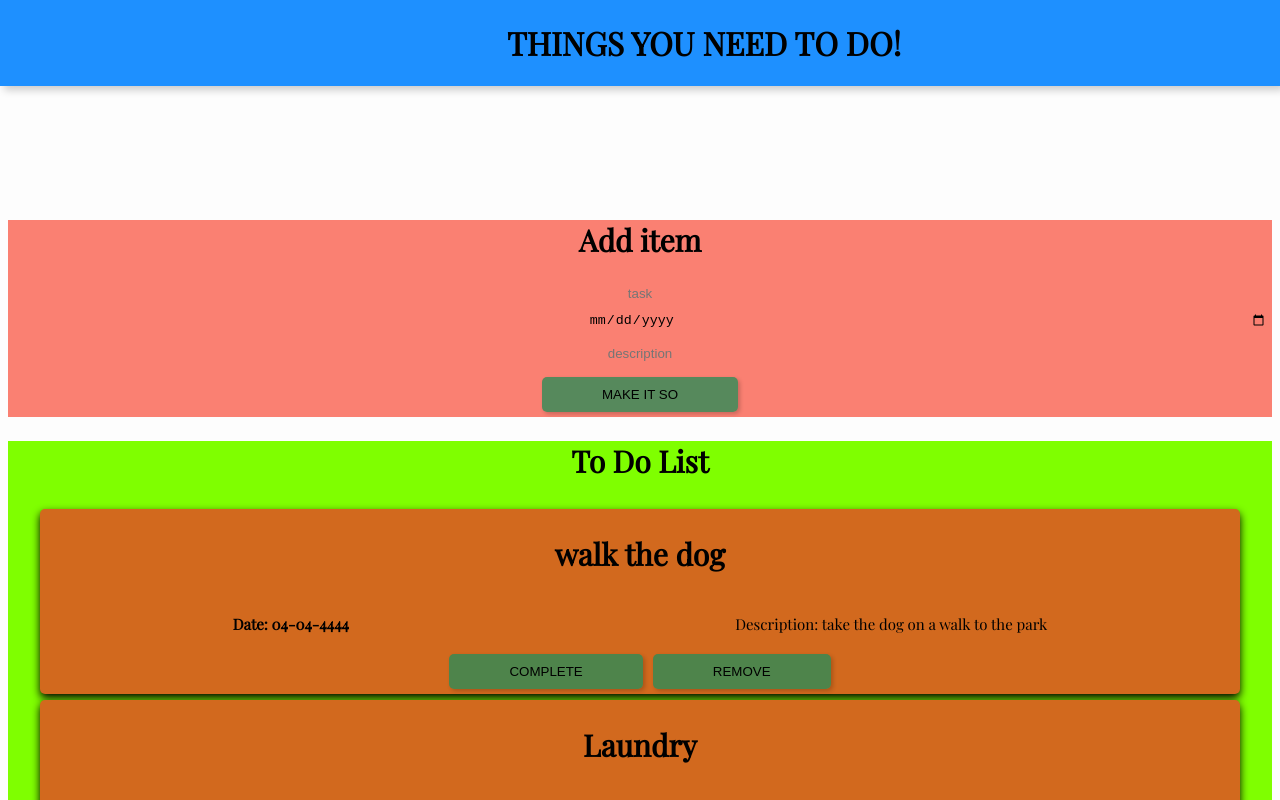
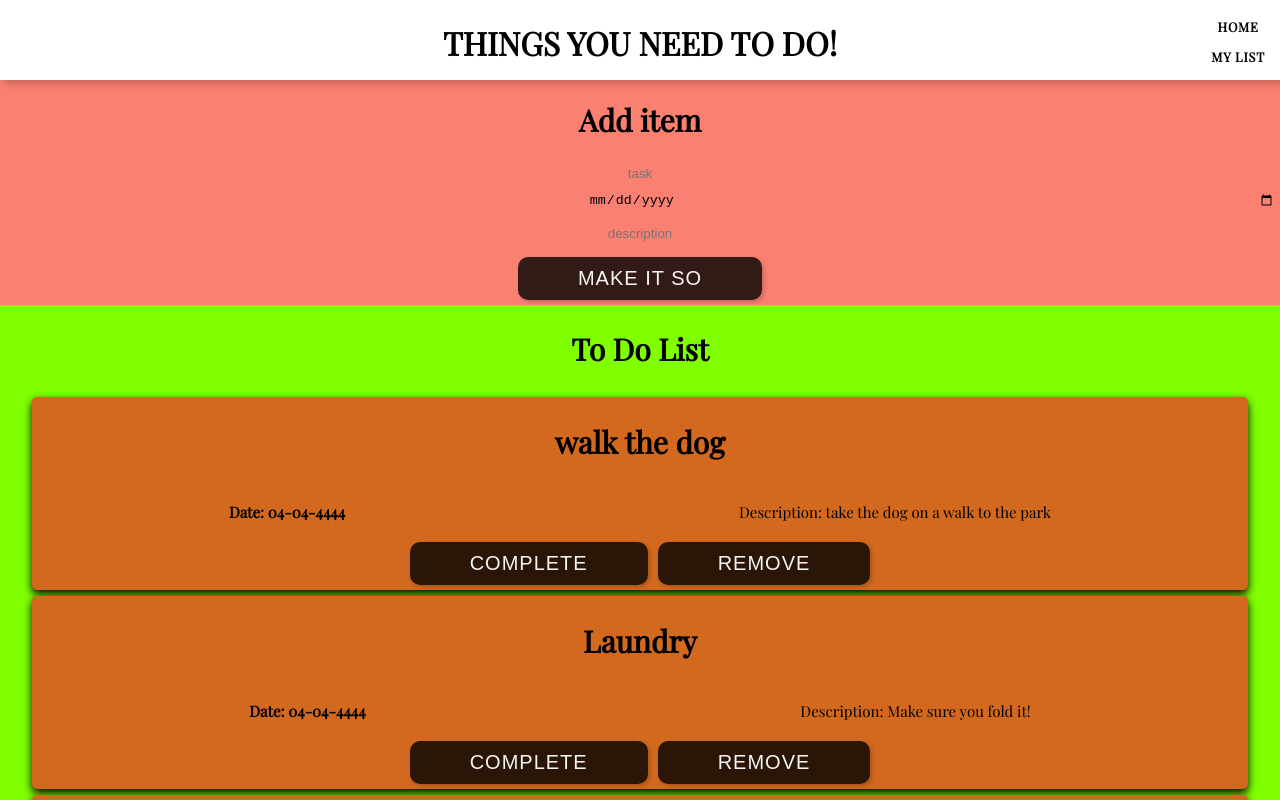
Before and after one commit to Spiritusanti/ToDoApp, a React (Create React App) app: page /todo in a window 1280 px wide. Shown: the top 800 px of the page. Built offline with nearby package versions, Linux system fonts and the light colour scheme.

Commit message:
added react router and react router dom to project. Started linking between pages and updating styling for header adding nav elements

```diff
--- a/package.json
+++ b/package.json
@@ -10,6 +10,7 @@
     "react": "^17.0.2",
     "react-dom": "^17.0.2",
     "react-router": "^5.2.0",
+    "react-router-dom": "^5.2.0",
     "react-scripts": "4.0.3",
     "web-vitals": "^1.1.1"
   },
--- a/src/App.scss
+++ b/src/App.scss
@@ -1,8 +1,10 @@
 .App {
+    position: absolute;
+    left: 0px;
+    top: 0px;
+    right: 0px;
+    bottom: 0px;
     text-align: center;
-
-    .content {
-        position: relative;
-        top: 25vh;
-    }
+    width: 100%;
+    height: 100%;
 }
--- a/src/components/CustomButton/CustomButton.component.js
+++ b/src/components/CustomButton/CustomButton.component.js
@@ -1,11 +1,14 @@
 import React from 'react';
 import './CustomButton.styles.scss';
+import { Link } from 'react-router-dom';
 
 
-const CustomButton = ({ text }) => {
+const CustomButton = ({ text, route }) => {
     return (
         <div className='custom-button-container'>
-            <button>{text}</button>
+            <Link to={route}>
+                <button>{text}</button>
+            </Link>
         </div>
     );
 }
--- a/src/components/CustomButton/CustomButton.styles.scss
+++ b/src/components/CustomButton/CustomButton.styles.scss
@@ -2,12 +2,15 @@
 
     button {padding: 10px 60px;
     margin: 5px;
-    border-radius: 5px;
+    border-radius: 10px;
     border: none;
     box-shadow: 2px 2px 4px rgba($color: black, $alpha: 0.2);
     cursor: pointer;
-    background: rgba($color: seagreen, $alpha: 0.8);
+    background: rgba($color: black, $alpha: 0.8);
     text-transform: uppercase;
+    color: whitesmoke;
+    font-size: 20px;
+    letter-spacing: 1px;
     }
 
     &:hover {
--- a/src/components/Header/Header.component.js
+++ b/src/components/Header/Header.component.js
@@ -1,11 +1,20 @@
 import React from 'react';
 import './Header.styles.scss'
+import { Link } from 'react-router-dom';
 
 const Header = () => {
     return (
         <div className='container'>
             <div className='title-container'>
                 <h1>THINGS YOU NEED TO DO!</h1>
+                <div className='nav'>
+                    <Link to='/'>
+                        <h3>HOME</h3>
+                    </Link>
+                    <Link to='/todo'>
+                        <h3>My List</h3>
+                    </Link>
+                </div>
             </div>
         </div>
     );
--- a/src/components/Header/Header.styles.scss
+++ b/src/components/Header/Header.styles.scss
@@ -1,15 +1,31 @@
 .container {
     position: absolute;
     top: 0;
-    right: 0;
+    width: 100%;
+    height: 10vh;
     // will need to update color once closer to deployment.
-    background-color: dodgerblue;
-    width: 100vw;
+    background-color: white;
     box-shadow: 4px 4px 8px rgba(0, 0, 0, 0.2);
+    display: flex;
+    justify-content: center;
+    z-index: 10;
 
     .title-container {
         width: 60vw;
-        position: relative;
-        left: 25vw;
+    }
+
+    .nav {
+        position: absolute;
+        top: 5px;
+        right: 15px;
+        text-transform: uppercase;
+        a {
+            text-decoration: none;
+            h3 {
+                font-size: 0.8rem;
+                color: black;
+                letter-spacing: 0.8px;
+            }
+        }
     }
 }
--- a/src/components/InputForm/InputForm.styles.scss
+++ b/src/components/InputForm/InputForm.styles.scss
@@ -1,6 +1,9 @@
 .form {
+    position: relative;
     font-size: 15px;
     background: salmon;
+    padding-top: 10vh;
+
 
     .input-container {
         display: flex;
--- a/src/components/List/List.styles.scss
+++ b/src/components/List/List.styles.scss
@@ -1,5 +1,6 @@
 .ListItems {
     background: chartreuse;
+
 
     h2 {
         font-size: 30px;
--- a/src/pages/SplashPage/SplashPage.js
+++ b/src/pages/SplashPage/SplashPage.js
@@ -9,7 +9,7 @@ const SplashPage = () => {
         <div className="sp-container">
             <Header />
             <div className='sp-content'>
-                <CustomButton text={'Get Started'} />
+                <CustomButton text={'Get Started'} route='/todo'/>
             </div>
         </div>
     )
--- a/src/pages/SplashPage/SplashPage.styles.scss
+++ b/src/pages/SplashPage/SplashPage.styles.scss
@@ -1,7 +1,7 @@
 .sp-container {
-    background-image: url('https://images.unsplash.com/photo-1484480974693-6ca0a78fb36b?ixid=MXwxMjA3fDB8MHxzZWFyY2h8MTB8fGxpc3R8ZW58MHx8MHw%3D&ixlib=rb-1.2.1&auto=format&fit=crop&w=1000&q=60');
+    background: url('https://images.unsplash.com/photo-1484480974693-6ca0a78fb36b?ixid=MXwxMjA3fDB8MHxzZWFyY2h8MTB8fGxpc3R8ZW58MHx8MHw%3D&ixlib=rb-1.2.1&auto=format&fit=crop&w=1000&q=60');
     background-size: cover;
-    height: 97vh;
+    height: 100%;
     width: 100%;
     overflow: hidden;
 
--- a/src/pages/ToDoPage/ToDoPage.js
+++ b/src/pages/ToDoPage/ToDoPage.js
@@ -2,12 +2,13 @@ import React from 'react';
 import Header from '../../components/Header/Header.component';
 import InputForm from '../../components/InputForm/inputform.component';
 import List from '../../components/List/List.component';
+import './ToDoPage.styles.scss';
 // dummy state
 import { todos } from '../../todos';
 
 const ToDoPage = () => {
 return (
-    <div className="App">
+    <div className="td-container">
       <Header />
       <div className="content">
         <InputForm />
--- /dev/null
+++ b/src/pages/ToDoPage/ToDoPage.styles.scss
@@ -0,0 +1,6 @@
+.td-container{
+    .content {
+        display: flex;
+        flex-direction: column;
+    }
+}
```
Also changed, not shown: 1 other file (tests, documents, lock files or other folders).
